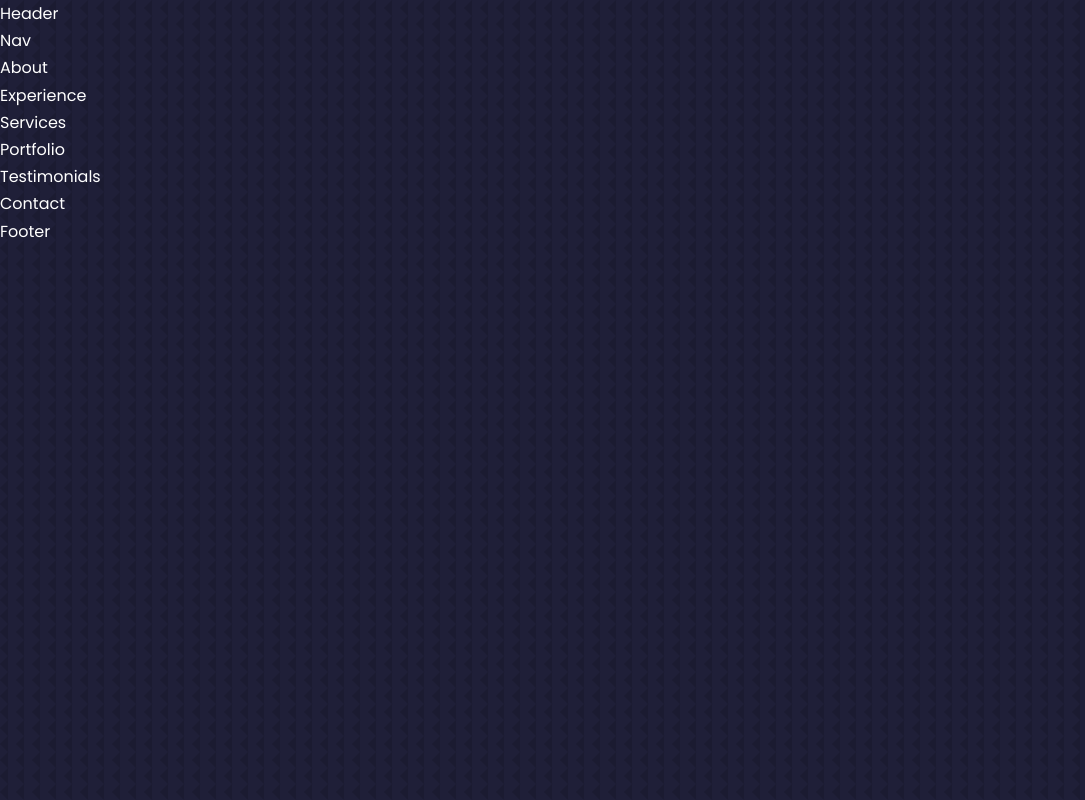
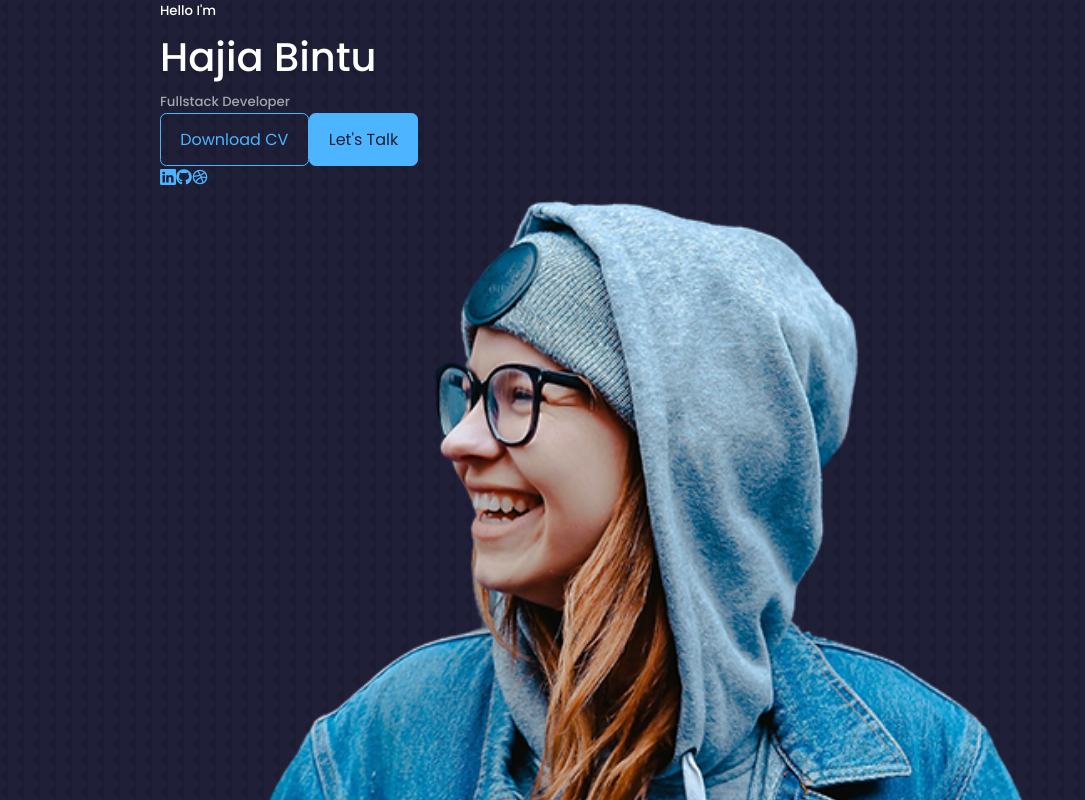
Before and after one commit to WalterNickSuelArroyo/Portfolio-Software-WalterNick, a React (Create React App) app: page / in a window 1280 px wide. Shown: the top 800 px of the page, without its empty margins (0-1085 px from the left). Built offline with nearby package versions, Linux system fonts and the light colour scheme.

Commit message:
Installing React Icons and Using them in our project

```diff
--- a/package.json
+++ b/package.json
@@ -8,6 +8,7 @@
     "@testing-library/user-event": "^13.5.0",
     "react": "^18.2.0",
     "react-dom": "^18.2.0",
+    "react-icons": "^4.9.0",
     "react-scripts": "5.0.1",
     "web-vitals": "^2.1.4"
   },
--- /dev/null
+++ b/src/components/header/CTA.jsx
@@ -0,0 +1,12 @@
+import React from 'react'
+import CV from '../../assets/cv.pdf'
+const CTA = () => {
+  return (
+    <div className='cta'>
+        <a href={CV} download className='btn'>Download CV</a>
+        <a href="#contact" className='btn btn-primary'>Let's Talk</a>
+    </div>
+  )
+}
+
+export default CTA
--- a/src/components/header/Header.jsx
+++ b/src/components/header/Header.jsx
@@ -1,8 +1,24 @@
 import React from 'react'
 import './header.css'
+import CTA from './CTA'
+import ME from '../../assets/me.png'
+import HeaderSocials from './HeaderSocials'
 const Header = () => {
   return (
-    <div>Header</div>
+    <header>
+      <div className="container header__container">
+        <h5>Hello I'm</h5>
+        <h1>Hajia Bintu</h1>
+        <h5 className="text-light">Fullstack Developer</h5>
+        <CTA />
+        <HeaderSocials />
+
+        <div className='me'>
+          <img src={ME} alt="me" />
+        </div>
+        <a href="#contact" className='scroll__down'>Scroll Down</a>
+      </div>
+    </header>
   )
 }
 
--- /dev/null
+++ b/src/components/header/HeaderSocials.jsx
@@ -0,0 +1,15 @@
+import React from 'react'
+import {BsLinkedin} from 'react-icons/bs'
+import {FaGithub} from 'react-icons/fa'
+import {FiDribbble} from 'react-icons/fi'
+const HeaderSocials = () => {
+  return (
+    <div className='header__socials'>
+        <a href="https://linkedin.com" target='_blank'><BsLinkedin/></a>
+        <a href="https://github.com" target='_blank'><FaGithub/></a>
+        <a href="https://dribbble.com" target='_blank'><FiDribbble/></a>
+    </div>
+  )
+}
+
+export default HeaderSocials
```
Also changed, not shown: 1 other file (tests, documents, lock files or other folders).
